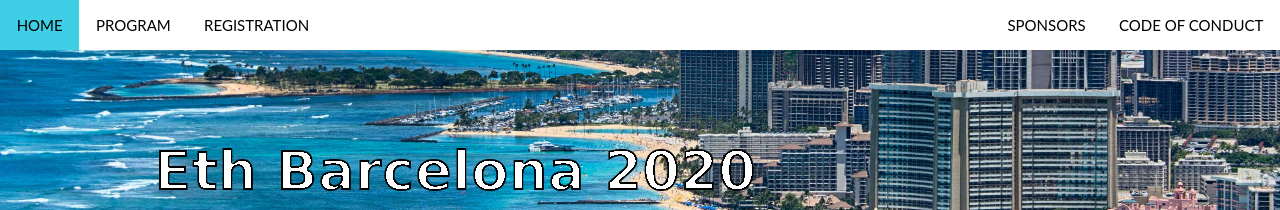
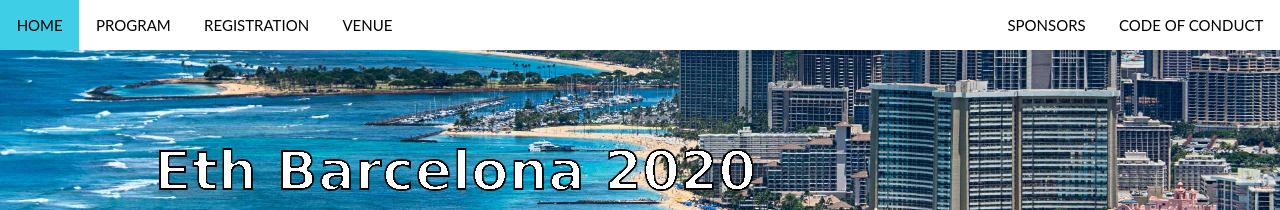
Before and after one commit to ethbarcelona/ethbarcelona.github.io, a Jekyll site: the page built from contact/index.md, in a window 1280 px wide. Shown: the top 210 px of the page. Built offline with Jekyll 4.4.1, drawn with Linux system fonts in a browser that asks for light colours.

Commit message:
Add venue link

```diff
--- a/_data/navigation.yml
+++ b/_data/navigation.yml
@@ -13,6 +13,11 @@
 - title: Registration
   url: "/registration"
   side: left
+
+- title: Venue
+  url: "/venue"
+  side: left
+
 
 
 - title: Sponsors
```
